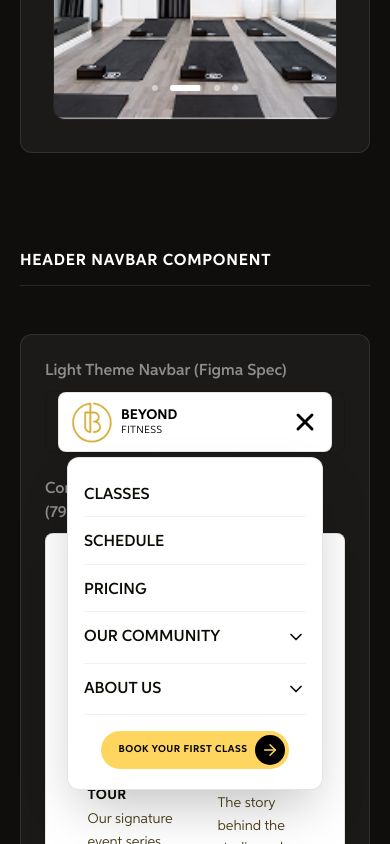
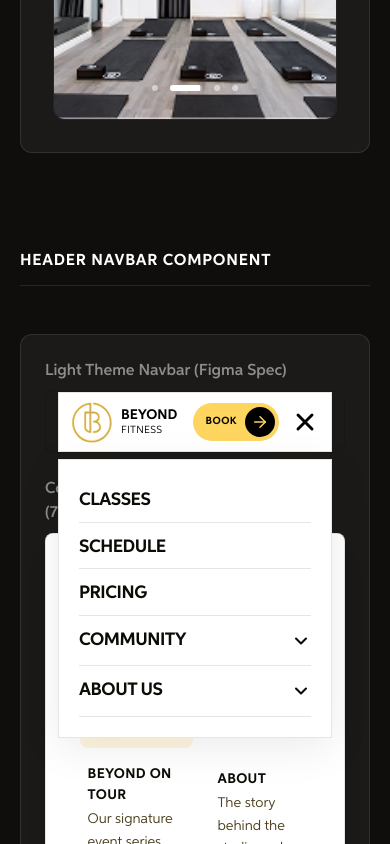
Before and after one commit to mannie55/Beyond-Fitness, a Next.js app: page /design-system in a window 390 px wide. Both pictures are taken after a click on the button 305 px from the left and 5695 px from the top of the page. Shown: the part 5273-6117 px from the top of the page. Built offline with nearby package versions, Linux system fonts and the light colour scheme; grey boxes are pictures that could not be loaded.

Commit message:
feat(nav): redesign mobile nav slide-in and header button

```diff
--- a/components/Navbar.tsx
+++ b/components/Navbar.tsx
@@ -30,8 +30,8 @@ export default function Navbar() {
 
   return (
     <header className="w-full max-w-[100rem] mx-auto px-3 sm:px-4 md:px-[2rem] h-[3.75rem] md:h-[4.5rem] flex items-center relative z-50 font-sans text-[#0D0B05]">
-      {/* Rounded Navbar Body Card */}
-      <div className="w-full h-full px-3 sm:px-4 md:px-6 bg-white border border-black/10 rounded-lg flex justify-between items-center relative shadow-xs">
+      {/* Sharp Navbar Body Card */}
+      <div className="w-full h-full px-3 sm:px-4 md:px-6 bg-white border border-black/10 rounded-none flex justify-between items-center relative shadow-xs z-[110]">
         {/* Brand Logo & Name */}
         <Link href="/" className="flex items-center gap-2 sm:gap-3 select-none group">
           <div className="w-[42px] h-[42px] md:w-[55px] md:h-[55px] relative overflow-hidden flex-shrink-0">
@@ -172,6 +172,8 @@ export default function Navbar() {
           </div>
         </nav>
 
+        {/* Actions & Mobile Toggle */}
+        <div className="flex items-center gap-3 sm:gap-4">
           {/* Desktop Action CTA Button */}
           <div className="hidden lg:block">
             <Button
@@ -183,13 +185,26 @@ export default function Navbar() {
             </Button>
           </div>
 
+          {/* Mobile Action CTA Button */}
+          <div className="block lg:hidden">
+            <Button
+              variant="special"
+              theme="light"
+              href="/schedule"
+              textWidth="w-auto text-[0.65rem] sm:text-xs"
+              paddingLeft="pl-3"
+            >
+              BOOK
+            </Button>
+          </div>
+
           {/* Mobile Hamburger Toggle */}
           <button
             onClick={() => {
               setIsMobileMenuOpen(!isMobileMenuOpen);
               if (isMobileMenuOpen) setOpenAccordion(null);
             }}
-          className="block lg:hidden focus:outline-none cursor-pointer text-black hover:text-[#CBAA4C]"
+            className="block lg:hidden focus:outline-none cursor-pointer text-black hover:text-[#CBAA4C] relative z-[120]"
             aria-label="Toggle navigation menu"
           >
             <svg width="28" height="28" viewBox="0 0 24 24" fill="none">
@@ -200,52 +215,50 @@ export default function Navbar() {
               )}
             </svg>
           </button>
+        </div>
 
-        {/* Mobile Slide-Down Overlay */}
+        {/* Mobile Dropdown Extension */}
         {isMobileMenuOpen && (
-          <div className="absolute top-[calc(100%+0.375rem)] left-2 sm:left-4 right-2 sm:right-4 w-[calc(100%-1rem)] sm:w-[calc(100%-2rem)] shadow-2xl flex flex-col p-4 sm:p-6 lg:hidden animate-[fadeIn_0.2s_ease-out] bg-white rounded-xl border border-black/10 overflow-y-auto max-h-[82vh] z-50">
-
+          <div className="absolute top-[calc(100%+0.5rem)] left-[-1px] right-[-1px] bg-white border border-black/10 shadow-[0_10px_40px_rgba(0,0,0,0.08)] z-[100] flex flex-col p-5 sm:p-6 lg:hidden animate-[fadeIn_0.2s_ease-out] overflow-y-auto max-h-[calc(100dvh-6rem)]">
+            <div className="flex flex-col gap-4 w-full">
               <nav className="flex flex-col gap-1 w-full">
                 {navLinks.map((link) => (
                   <Link
                     key={link.name}
                     href={link.href}
                     onClick={() => setIsMobileMenuOpen(false)}
-                  className="text-text-medium font-semibold leading-[1.4] py-2.5 border-b hover:text-[#CBAA4C] transition-colors duration-300 border-black/5"
+                    className="text-lg tracking-tight font-bold leading-[1.2] py-2.5 border-b hover:text-[#CBAA4C] transition-colors duration-300 border-black/10 uppercase"
                   >
                     {link.name}
                   </Link>
                 ))}
 
                 {/* COMMUNITY ACCORDION */}
-              <div className="flex flex-col border-b border-black/5">
+                <div className="flex flex-col border-b border-black/10">
                   <button
                     onClick={() => setOpenAccordion(openAccordion === 'community' ? null : 'community')}
-                  className="flex items-center justify-between text-text-medium font-semibold leading-[1.4] py-2.5 hover:text-[#CBAA4C] transition-colors duration-300 w-full text-left cursor-pointer"
+                    className="flex items-center justify-between text-lg tracking-tight font-bold leading-[1.2] py-2.5 hover:text-[#CBAA4C] transition-colors duration-300 w-full text-left cursor-pointer uppercase"
                   >
-                  OUR COMMUNITY
+                    COMMUNITY
                     <svg width="20" height="20" viewBox="0 0 24 24" fill="none" className={`transition-transform duration-300 ${openAccordion === 'community' ? 'rotate-180' : ''}`}>
-                    <path d="M6 9L12 15L18 9" stroke="currentColor" strokeWidth="2" strokeLinecap="round" strokeLinejoin="round"/>
+                      <path d="M6 9L12 15L18 9" stroke="currentColor" strokeWidth="2.5" strokeLinecap="round" strokeLinejoin="round"/>
                     </svg>
                   </button>
-                <div className={`grid transition-all duration-300 ease-in-out w-full ${openAccordion === 'community' ? 'grid-rows-[1fr] opacity-100 pb-2' : 'grid-rows-[0fr] opacity-0'}`}>
-                  <div className="overflow-hidden flex flex-col gap-1 pl-1.5 border-l-2 border-[#CBAA4C]/20 ml-1.5 mt-1">
+                  <div className={`grid transition-all duration-300 ease-in-out w-full ${openAccordion === 'community' ? 'grid-rows-[1fr] opacity-100 pb-3' : 'grid-rows-[0fr] opacity-0'}`}>
+                    <div className="overflow-hidden flex flex-col gap-2 pt-1 pl-2 border-l-2 border-[#CBAA4C]/20 ml-2">
                       {communityColumn.map((item, index) => (
                         <Link
                           key={item.name}
                           href={item.href}
                           onClick={() => setIsMobileMenuOpen(false)}
-                        className="group p-2 rounded-[4px] transition-all duration-300 flex flex-col gap-0.5 hover:bg-[#FEF6DF]"
+                          className="group transition-all duration-300 flex flex-col py-1"
                         >
                           <div className="flex items-center gap-2">
-                          <span className="text-[#CBAA4C] text-[0.7rem] font-bold italic opacity-80">0{index + 1}</span>
-                          <span className="text-[#0D0B05] text-xs sm:text-text-regular font-bold tracking-wide uppercase">
+                            <span className="text-[#CBAA4C] text-xs font-bold italic opacity-80">0{index + 1}</span>
+                            <span className="text-[#0D0B05] text-sm font-bold tracking-wide uppercase group-hover:text-[#CBAA4C] transition-colors">
                               {item.name}
                             </span>
                           </div>
-                        <span className="text-[#0D0B05]/60 text-[0.75rem] sm:text-text-small leading-relaxed pl-4">
-                          {item.desc}
-                        </span>
                         </Link>
                       ))}
                     </div>
@@ -253,53 +266,38 @@ export default function Navbar() {
                 </div>
 
                 {/* ABOUT US ACCORDION */}
-              <div className="flex flex-col border-b border-black/5">
+                <div className="flex flex-col border-b border-black/10">
                   <button
                     onClick={() => setOpenAccordion(openAccordion === 'about' ? null : 'about')}
-                  className="flex items-center justify-between text-text-medium font-semibold leading-[1.4] py-2.5 hover:text-[#CBAA4C] transition-colors duration-300 w-full text-left cursor-pointer"
+                    className="flex items-center justify-between text-lg tracking-tight font-bold leading-[1.2] py-2.5 hover:text-[#CBAA4C] transition-colors duration-300 w-full text-left cursor-pointer uppercase"
                   >
                     ABOUT US
                     <svg width="20" height="20" viewBox="0 0 24 24" fill="none" className={`transition-transform duration-300 ${openAccordion === 'about' ? 'rotate-180' : ''}`}>
-                    <path d="M6 9L12 15L18 9" stroke="currentColor" strokeWidth="2" strokeLinecap="round" strokeLinejoin="round"/>
+                      <path d="M6 9L12 15L18 9" stroke="currentColor" strokeWidth="2.5" strokeLinecap="round" strokeLinejoin="round"/>
                     </svg>
                   </button>
-                <div className={`grid transition-all duration-300 ease-in-out w-full ${openAccordion === 'about' ? 'grid-rows-[1fr] opacity-100 pb-2' : 'grid-rows-[0fr] opacity-0'}`}>
-                  <div className="overflow-hidden flex flex-col gap-1 pl-1.5 border-l-2 border-[#CBAA4C]/20 ml-1.5 mt-1">
+                  <div className={`grid transition-all duration-300 ease-in-out w-full ${openAccordion === 'about' ? 'grid-rows-[1fr] opacity-100 pb-3' : 'grid-rows-[0fr] opacity-0'}`}>
+                    <div className="overflow-hidden flex flex-col gap-2 pt-1 pl-2 border-l-2 border-[#CBAA4C]/20 ml-2">
                       {aboutColumn.map((item, index) => (
                         <Link
                           key={item.name}
                           href={item.href}
                           onClick={() => setIsMobileMenuOpen(false)}
-                        className="group p-2 rounded-[4px] transition-all duration-300 flex flex-col gap-0.5 hover:bg-[#FEF6DF]"
+                          className="group transition-all duration-300 flex flex-col py-1"
                         >
                           <div className="flex items-center gap-2">
-                          <span className="text-[#CBAA4C] text-[0.7rem] font-bold italic opacity-80">0{index + 1}</span>
-                          <span className="text-[#0D0B05] text-xs sm:text-text-regular font-bold tracking-wide uppercase">
+                            <span className="text-[#CBAA4C] text-xs font-bold italic opacity-80">0{index + 1}</span>
+                            <span className="text-[#0D0B05] text-sm font-bold tracking-wide uppercase group-hover:text-[#CBAA4C] transition-colors">
                               {item.name}
                             </span>
                           </div>
-                        <span className="text-[#0D0B05]/60 text-[0.75rem] sm:text-text-small leading-relaxed pl-4">
-                          {item.desc}
-                        </span>
                         </Link>
                       ))}
                     </div>
                   </div>
                 </div>
-
               </nav>
-
-            <div className="w-full flex justify-center pt-4 pb-1">
-              <Button
-                variant="special"
-                theme="light"
-                href="/schedule"
-                onClick={() => setIsMobileMenuOpen(false)}
-              >
-                BOOK YOUR FIRST CLASS
-              </Button>
             </div>
-
           </div>
         )}
       </div>
```
Lines whose indentation alone changed are shown as unchanged.
